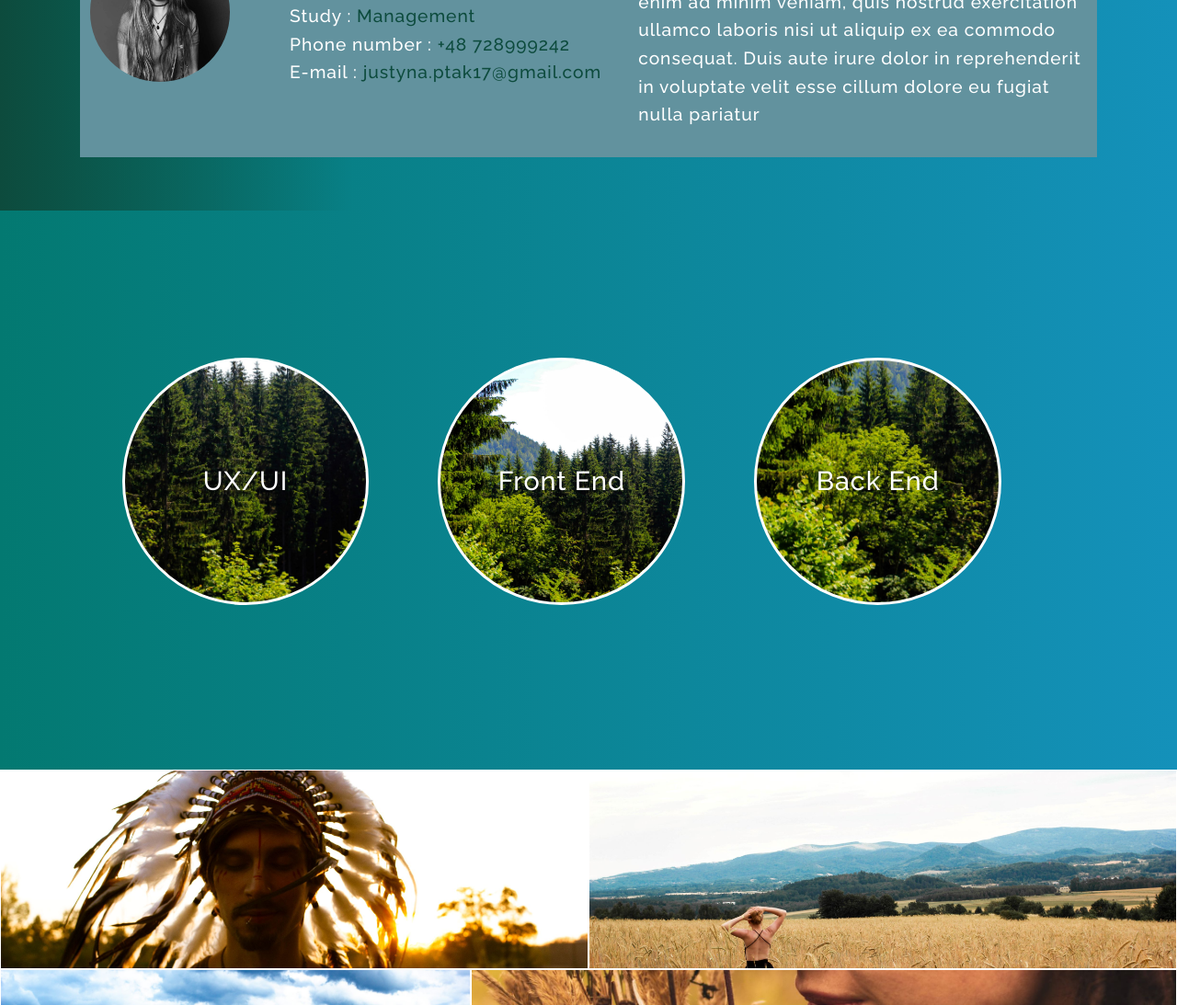
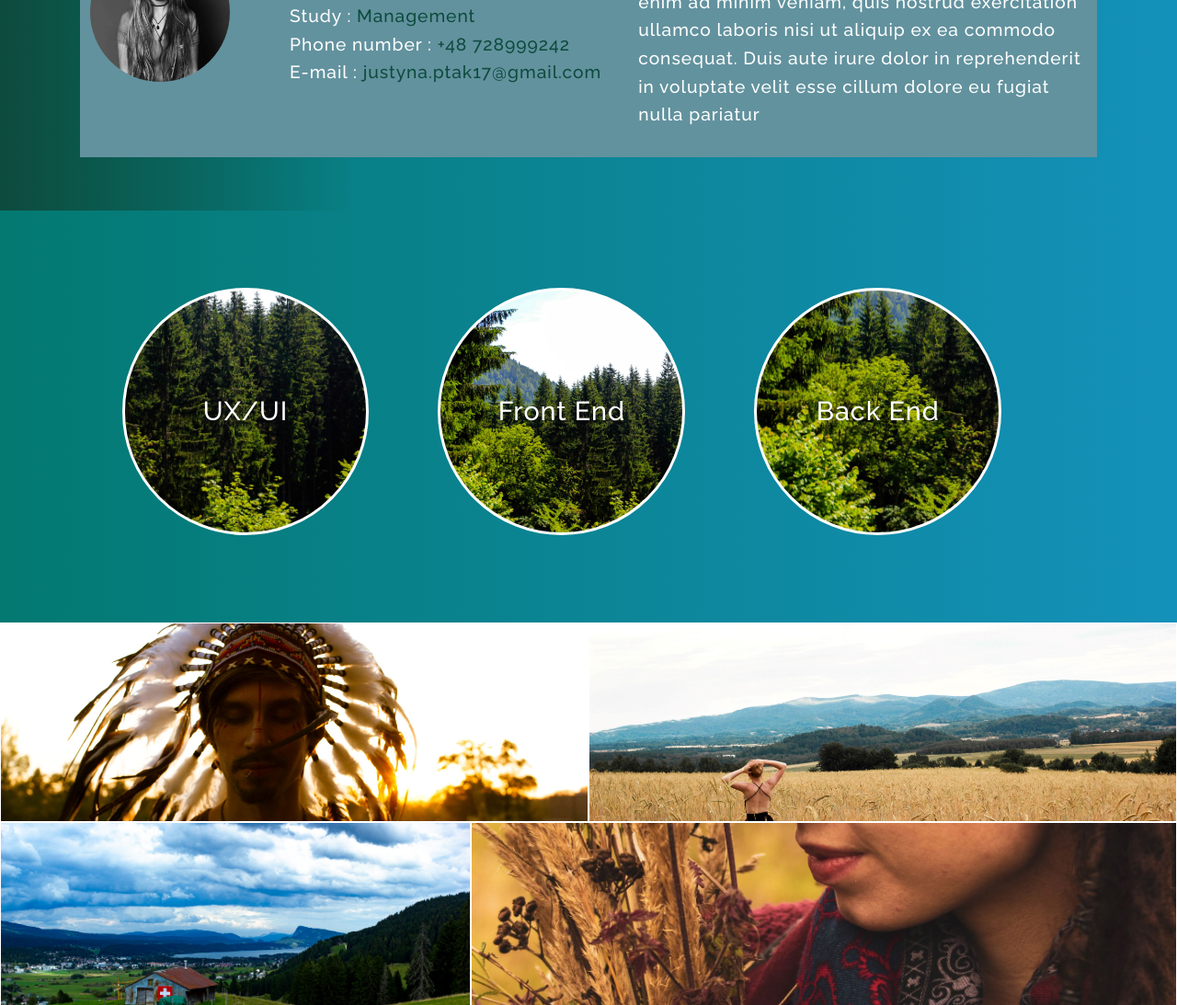
Before and after one commit to justynaptak-ux/ccportfolio, a plain HTML site: page index.html in a window 1280 px wide. Shown: the part 923-2016 px from the top of the page at 92% size. Drawn offline with Linux system fonts and the light colour scheme.

Commit message:
Add files via upload

```diff
--- a/style.css
+++ b/style.css
@@ -232,7 +232,7 @@ font-size: 1.3rem;
 .skills {
   position: relative;
   width: 100%;
-  height: 60%;
+  height: 25vw;
   padding: 3rem;
   margin-top: 5%;
   margin-bottom: 5%;
```
